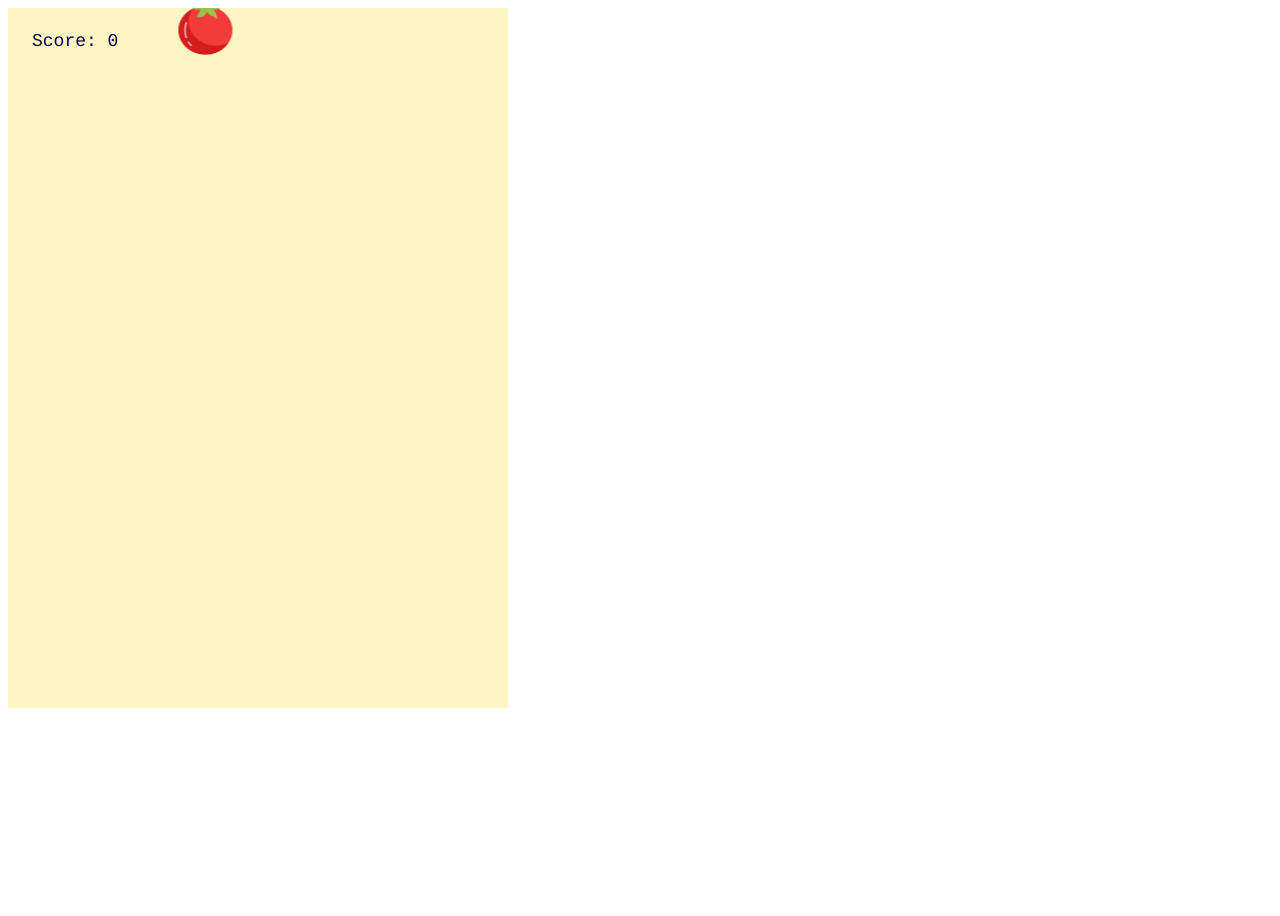
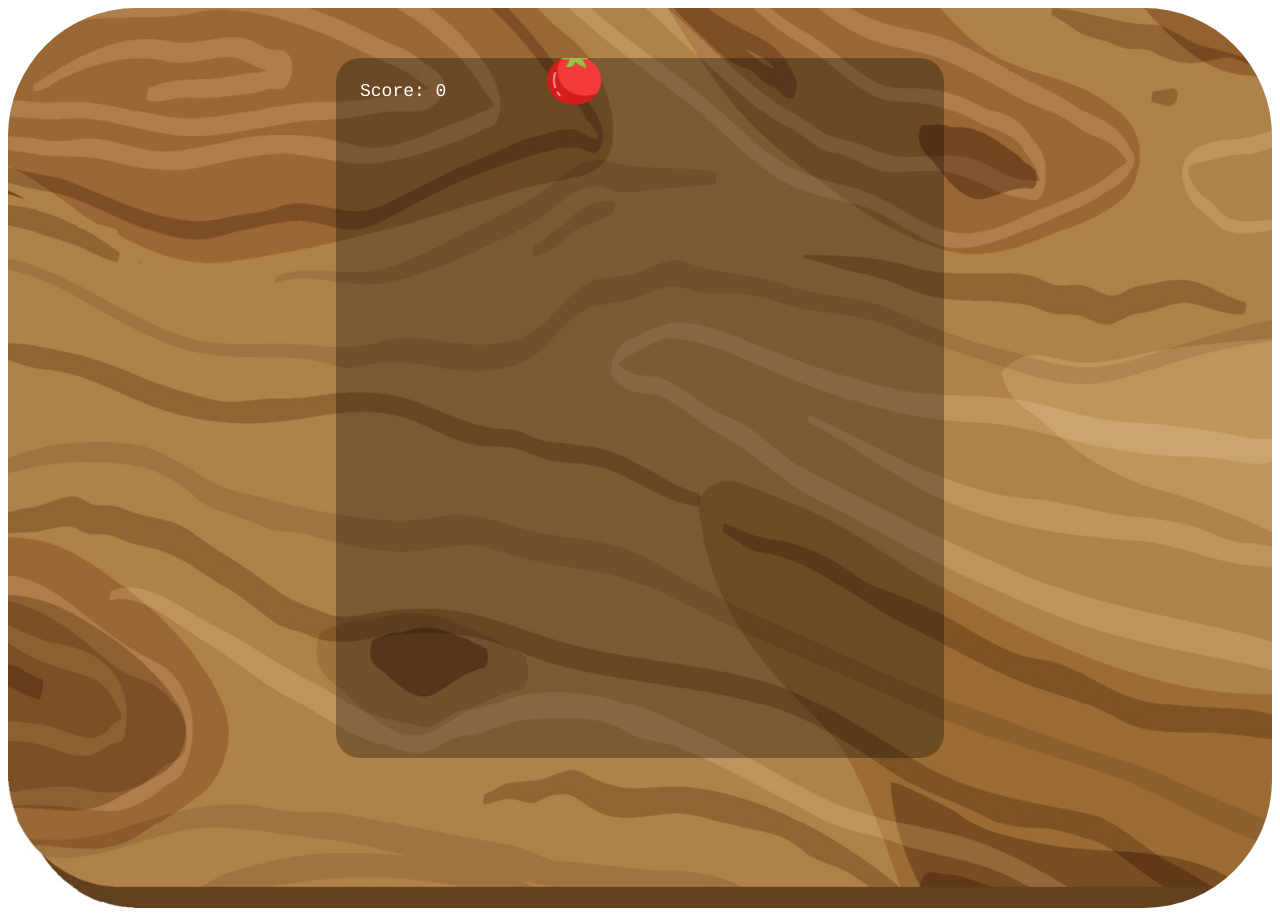
Before and after one commit to Joanneseiler/bruschetta-ninja, a plain HTML site: page index.html in a window 1280 px wide. Both pictures are taken after a click on the button "Let's start". Before the commit the page ends 800 px from the top, so only its background shows below. Drawn offline with Linux system fonts and the light colour scheme.

Commit message:
minor visual changes

```diff
--- a/game.js
+++ b/game.js
@@ -42,7 +42,7 @@ class Game {
             }
         })
 
-        context.fillStyle = "#0C0545"
+        context.fillStyle = "white"
         context.font = "18px Courier"
         context.textBaseline = "top"
         context.fillText(`Score: ${this.score}`, 24, 24)
--- a/index.html
+++ b/index.html
@@ -14,7 +14,7 @@
             <img src="./images/ninja.png">
             <h1>Bruschetta Ninja</h1>
         </div>
-        <div id="instructions" class="centered-flex">
+        <div id="instructions" class="half-transparent rounded centered-flex">
             <h2>Instructions:</h2>
             <h3>Let’s improve our cutting skills in the kitchen!</h3>
             <p>You will prepare some ingredients for bruschetta.
@@ -35,7 +35,7 @@
 
     <!--Game Page-->
     <section id="game-page">
-        <canvas id="gameCanvas" width="500" height="700"></canvas>
+        <canvas id="gameCanvas" class="half-transparent rounded" width="608" height="700"></canvas>
     </section>
 
     <!--Score Page-->
--- a/main.js
+++ b/main.js
@@ -4,9 +4,8 @@ let startPage, gamePage, scorePage;
 window.addEventListener("load", () => {
     initializePages()
     initializeCanvas()
-    initializeStartButton()
-    //initializeStartButton(startButton)
-    //initializeStartButton(restartButton)
+    initializeStartButton("start-button")
+    initializeStartButton("restart-button")
     switchToSplashScreen()
 })
 
@@ -19,7 +18,6 @@ function initializePages() {
 function initializeCanvas() {
     canvas = document.getElementById("gameCanvas");
     context = canvas.getContext("2d");
-    canvas.style.backgroundColor = "#FBF6C4"
 }
 
 function hideAllScreens(){
@@ -44,9 +42,9 @@ function switchToScoreSreen(score){
     document.getElementById("score").innerText = score;
 }
 
-function initializeStartButton(){
-    let startButton = document.getElementById("start-button")
-    startButton.addEventListener("click", () => {
+function initializeStartButton(buttonId){
+    let button = document.getElementById(buttonId)
+    button.addEventListener("click", () => {
         switchToGameScreen()
         let game = new Game(canvas, context, switchToScoreSreen);
         game.start()
--- a/style.css
+++ b/style.css
@@ -5,7 +5,13 @@
     display: none!important;
 }
 
-#start-page {
+body {
+    display: flex;
+    justify-content: center;
+}
+
+section {
+    width: 100%;
     border-radius: 128px;
     font-family: 'Roboto', sans-serif;
     padding: 50px 200px;
@@ -13,6 +19,8 @@
     background-image: url("images/vecteezy_a-wooden-cutting-board-isolated_2046969/ya4v_yf59_210113_ss4mp_generated.jpg");
     background-size: cover;
     text-align: center;
+    max-width: 1000px;
+    min-height: 800px;
 }
 
 .centered-flex {
@@ -61,10 +69,16 @@ p {
 }
 
 #instructions {
+    padding: 24px;
+    max-width: 560px;
+}
+
+.half-transparent {
     background-color: rgba(0,0,0,0.3);
-    padding: 24px;
+}
+
+.rounded {
     border-radius: 24px;
-    max-width: 560px;
 }
 
 #start-button {
```
